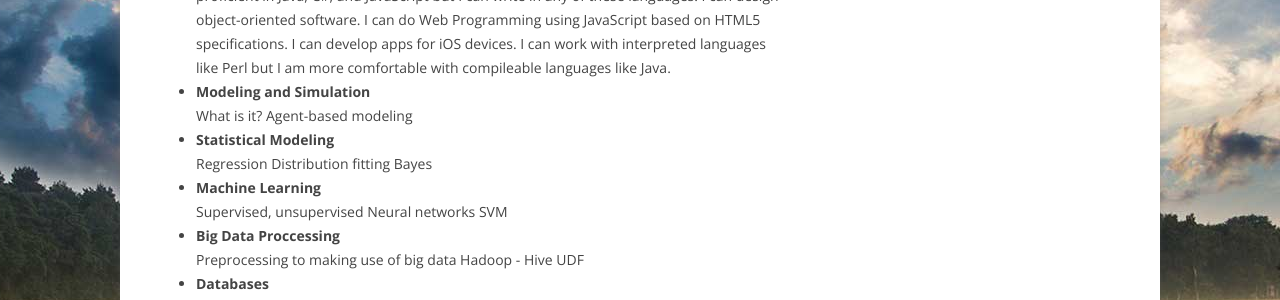
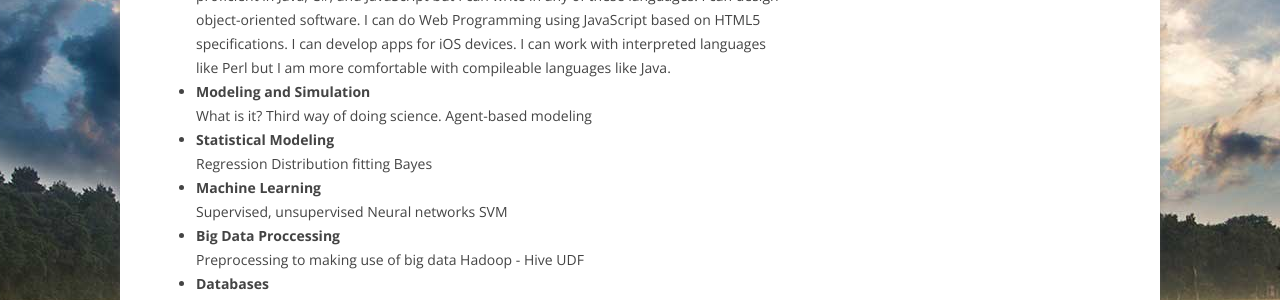
Before and after one commit to hamdikavak/hamdikavak.github.io, a Jekyll site: the page built from skills/index.html, in a window 1280 px wide. Shown: the part 406-706 px from the top of the page. Built offline with Jekyll 4.4.1, drawn with Linux system fonts in a browser that asks for light colours; nearby versions of some CDN libraries; library files that are not in the unit come from our copies.

Commit message:
Update index.html

```diff
--- a/skills/index.html
+++ b/skills/index.html
@@ -17,7 +17,7 @@ current_page_skills: current_page_item
   </li>
   <li>
     <strong>Modeling and Simulation</strong><br />
-    What is it?
+    What is it? Third way of doing science.
     Agent-based modeling
   </li>
   <li>
```
